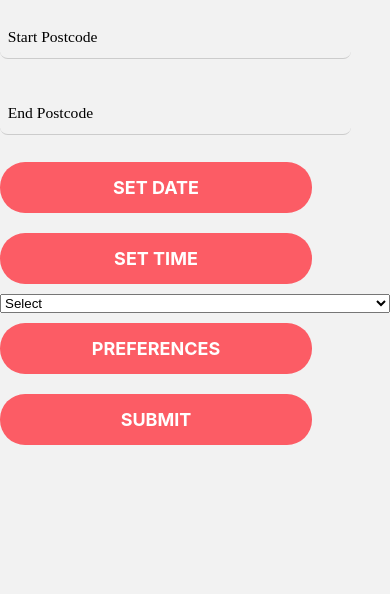
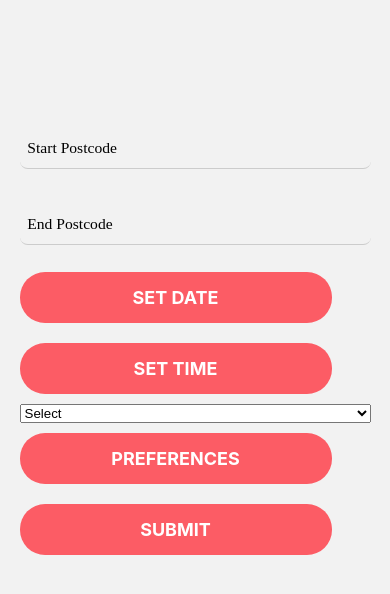
Before and after one commit to pablo-romeroclavijo/TfL-Planner, a React Native app in the folder client/: screen /Routes in a window 390 px wide. Shown: the top 594 px of the page. Built offline with nearby package versions, Linux system fonts and the light colour scheme.

Commit message:
changes to profile page

```diff
--- a/client/src/Components/PreferencesForm/index.js
+++ b/client/src/Components/PreferencesForm/index.js
@@ -172,7 +172,7 @@
               placeholder="Postcode"
               icon="post"
               onChangeText={(text) => setPostcodeInput(text)}
-              value={postcodeInput !== null ? postcodeInput : ''}
+              value={postcodeInput === 'null' ? '' : postcodeInput}
             />
             <Text style={[styles.label, { paddingRight: width * 0.09 }]}>
               On a given journey, how long are you willing to walk (minutes)
--- a/client/src/Components/RoutesScreenForm/index.js
+++ b/client/src/Components/RoutesScreenForm/index.js
@@ -1,9 +1,11 @@
 import React, { useState, useEffect } from "react";
-import { View, Text, SafeAreaView, ScrollView, StyleSheet } from "react-native";
+import { View, Text, SafeAreaView, ScrollView, StyleSheet, Dimensions } from "react-native";
 import { AppButton, AppTextInput, GetAsync, RouteParamsModal, SlideBox } from "../../Components";
 import validator from "validator";
 import DateTimePicker from "@react-native-community/datetimepicker";
 import { Picker } from "@react-native-picker/picker";
+
+const { width, height } = Dimensions.get("window")
 
 export default function RoutesScreenForm() {
   const [startPostcodeInput, setStartPostcodeInput] = useState("");
@@ -143,6 +145,7 @@
   }
 
   return (
+    <View style={{justifyContent: "flex-start", alignItems: "center", marginTop: -height * 0.2}}>
     <ScrollView style={styles.screen}>
       <AppTextInput
         onChangeText={(text) => setStartPostcodeInput(text)}
@@ -204,6 +207,7 @@
         ? route.map((r, index) => <Text key={index}>{r.summary}</Text>)
         : null} */}
         <SafeAreaView style={styles.container}>
+          <ScrollView>
           <View>
             {route ?
               <SlideBox slides={[
@@ -214,8 +218,10 @@
               : null
               }
           </View>
+          </ScrollView>
         </SafeAreaView>
     </ScrollView>
+    </View>
   );
 }
 
```
